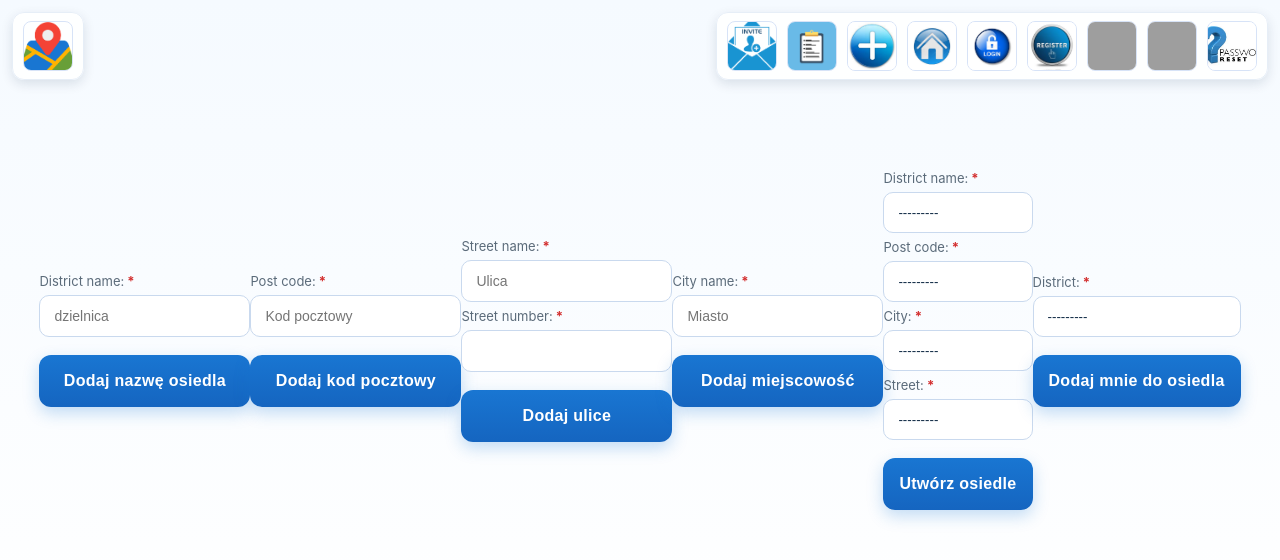
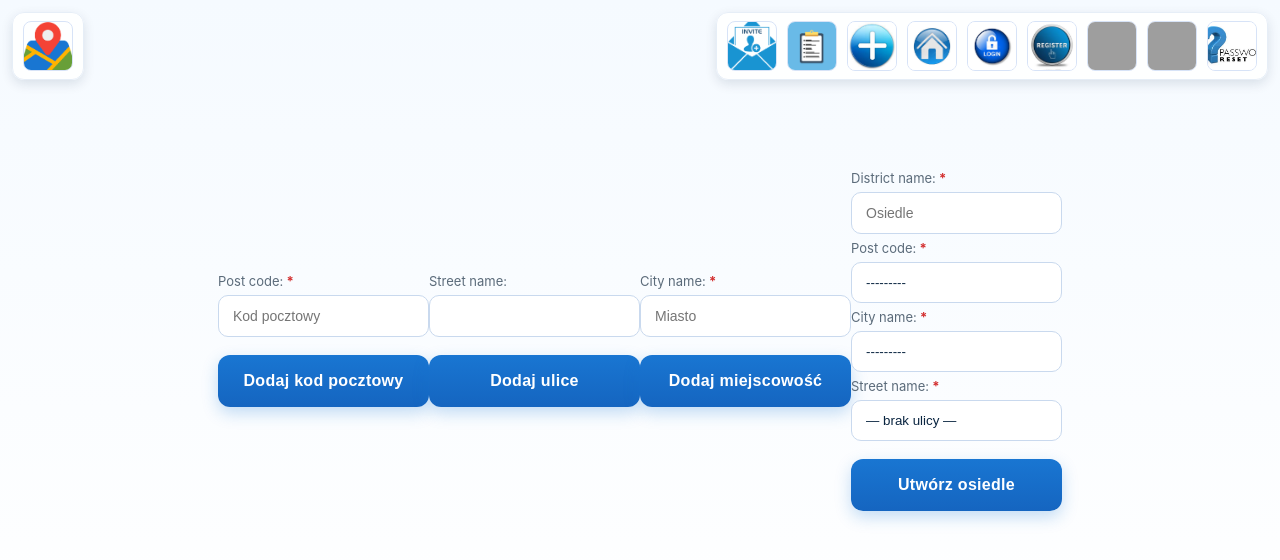
Before and after one commit to KubaWalasek/OgarnijParking, a Django app: page /parking_place/add_district/ in a window 1280 px wide. Shown: the top 560 px of the page. Run offline with Django 5.2, Linux system fonts and the light colour scheme; data that the repository does not hold is empty; parts of the project's set-up code (start-up, migrations or seed data) failed here and were passed over; grey boxes are pictures that could not be loaded.

Commit message:
widoki osiedla

```diff
--- a/parking_place/forms.py
+++ b/parking_place/forms.py
@@ -1,12 +1,5 @@
 from django import forms
-from .models import District,  ParkingPlaceData, PostCode, StreetName, CityName, DistrictName
-
-
-class DistrictNameForm(forms.ModelForm):
-    class Meta:
-        model = DistrictName
-        fields = ('district_name',)
-        widgets = {'district_name': forms.TextInput(attrs={'placeholder': 'dzielnica'})}
+from .models import District,  ParkingPlaceData, PostCode, StreetName, CityName
 
 
 class PostCodeForm(forms.ModelForm):
@@ -16,17 +9,12 @@ class PostCodeForm(forms.ModelForm):
         widgets = {'post_code': forms.TextInput(attrs={'placeholder': 'Kod pocztowy'})}
 
 
-
 class StreetNameForm(forms.ModelForm):
-    street_number = forms.CharField(required=False)
+    street_name = forms.CharField(required=False)
     class Meta:
         model = StreetName
-        fields = ('street_name', 'street_number')
-        widgets = {
-            'street_name': forms.TextInput(attrs={'placeholder': 'Ulica'}),
-            'street_number': forms.TextInput(attrs={'placeholder': 'Numer'})
-            }
-
+        fields = ('street_name',)
+        widgets = {'street_name': forms.TextInput(attrs={'placeholder': 'Ulica'})}
 
 
 class CityNameForm(forms.ModelForm):
@@ -36,17 +24,20 @@ class CityNameForm(forms.ModelForm):
         widgets = {'city_name': forms.TextInput(attrs={'placeholder': 'Miasto'})}
 
 
-
 class DistrictForm(forms.ModelForm):
     class Meta:
         model = District
-        fields = ('district_name', 'city', 'street', 'post_code')
+        fields = ('district_name', 'city_name', 'street_name', 'post_code')
         widgets = {
-            'district_name': forms.Select(),
+            'district_name': forms.TextInput(attrs={'placeholder': 'Osiedle'}),
             'post_code': forms.Select(),
-            'city': forms.Select(),
-            'street': forms.Select(),
+            'city_name': forms.Select(),
+            'street_name': forms.Select(),
         }
+    def __init__(self, *args, **kwargs):
+        super().__init__(*args, **kwargs)
+        self.fields['street_name'].required = False
+        self.fields['street_name'].empty_label = '— brak ulicy —'
 
 
 class ParkingPlaceDataForm(forms.ModelForm):
@@ -55,7 +46,11 @@ class ParkingPlaceDataForm(forms.ModelForm):
         fields = ('place_number', 'available_from', 'available_until', 'description')
 
 class AddUserToDistrictForm(forms.Form):
-       district = forms.ModelChoiceField(queryset=District.objects.all())
+       selected_districts = forms.ModelMultipleChoiceField(
+           queryset=District.objects.all(),
+           widget=forms.CheckboxSelectMultiple,
+           required=True
+       )
 
 
 class DistrictSearchForm(forms.Form):
--- a/parking_place/templates/add_district.html
+++ b/parking_place/templates/add_district.html
@@ -7,14 +7,6 @@
 {% block content %}
 <div class="form-hero">
 
-<form method="post" action="{% url 'add_district_name' %}" autocomplete="off">
-    {% csrf_token %}
-    <div class="form-row no-arrow-select">
-        {{ add_district_name_form.district_name.label_tag }} {{ add_district_name_form.district_name }}
-        {% for e in add_district_name_form.district_name.errors %}<div class="form-error">{{ e }}</div>{% endfor %}
-    </div>
-    <button type="submit" class="big-form-btn">Dodaj nazwę osiedla</button>
-</form>
 
 <form method="post" action="{% url 'add_post_code' %}" autocomplete="off">
     {% csrf_token %}
@@ -29,7 +21,7 @@
     {% csrf_token %}
     <div class="form-row no-arrow-select">
         {{ add_street_name_form.street_name.label_tag }} {{ add_street_name_form.street_name }}
-        {{ add_street_name_form.street_number.label_tag }} {{ add_street_name_form.street_number }}
+
         {% for e in add_street_name_form.street_name.errors %}<div class="form-error">{{ e }}</div>{% endfor %}
     </div>
     <button type="submit" class="big-form-btn">Dodaj ulice</button>
@@ -49,21 +41,14 @@
     <div class="form-row no-arrow-select">
         {{ create_district_form.district_name.label_tag }} {{ create_district_form.district_name }}
         {{ create_district_form.post_code.label_tag }} {{ create_district_form.post_code }}
-        {{ create_district_form.city.label_tag }} {{ create_district_form.city }}
-        {{ create_district_form.street.label_tag }} {{ create_district_form.street }}
+        {{ create_district_form.city_name.label_tag }} {{ create_district_form.city_name }}
+        {{ create_district_form.street_name.label_tag }} {{ create_district_form.street_name }}
 
         {% for e in district_name.errors %}<div class="form-error">{{ e }}</div>{% endfor %}
     </div>
     <button type="submit" class="big-form-btn">Utwórz osiedle</button>
 </form>
-<form method="post" action="{% url 'add_user_to_district' %}" autocomplete="off">
-    {% csrf_token %}
-    <div class="form-row no-arrow-select">
-        {{ add_user_to_district_form.district.label_tag }} {{ add_user_to_district_form.district }}
-        {% for e in add_user_to_district_form.district_name.errors %}<div class="form-error">{{ e }}</div>{% endfor %}
-    </div>
-    <button type="submit" class="big-form-btn">Dodaj mnie do osiedla</button>
-</form>
+
 
 
 </div>
--- a/parking_place/urls.py
+++ b/parking_place/urls.py
@@ -2,7 +2,7 @@ from django.urls import path
 
 from parking_place.views import map_view, AddPostCodeView, \
     AddStreetNameView, AddCityNameView, CreateDistrictView, AddParkingPlaceView, DistrictView, ParkingPlaceView, \
-    AddDistrictNameView, AddUserToDistrictView, AddDistrictView, AddUserToDistrictPkView
+    AddUserToDistrictView, AddDistrictView, AddUserToDistrictPkView
 
 urlpatterns = [
     path('map/', map_view, name='map_view'),
@@ -12,7 +12,6 @@ urlpatterns = [
     path('district/<int:pk>', AddUserToDistrictPkView.as_view(), name='add_user_to_district_pk'),
     path('add_district/', AddDistrictView.as_view(), name='add_district'),
     path('add_post_code/', AddPostCodeView.as_view(), name='add_post_code'),
-    path('add_district_name/', AddDistrictNameView.as_view(), name='add_district_name'),
     path('add_street_name/', AddStreetNameView.as_view(), name='add_street_name'),
     path('add_city_name/', AddCityNameView.as_view(), name='add_city'),
     path('create_district/', CreateDistrictView.as_view(), name='create_district'),
--- a/parking_place/views.py
+++ b/parking_place/views.py
@@ -3,8 +3,8 @@ from django.contrib.auth.mixins import LoginRequiredMixin
 from django.shortcuts import render, redirect
 from django.views import View
 from parking_place.forms import DistrictForm, PostCodeForm, StreetNameForm, CityNameForm, \
-    ParkingPlaceDataForm, DistrictNameForm, AddUserToDistrictForm, DistrictSearchForm
-from parking_place.models import District, DistrictName, PostCode, CityName, StreetName
+    ParkingPlaceDataForm, AddUserToDistrictForm, DistrictSearchForm
+from parking_place.models import District, PostCode, CityName, StreetName
 
 
 # Create your views here.
@@ -24,14 +24,20 @@ class PlaceListView(View):
 
 class AddUserToDistrictView(View):
     def post(self, request):
+
         add_user_to_district_form = AddUserToDistrictForm(request.POST)
         if add_user_to_district_form.is_valid():
-            district = add_user_to_district_form.cleaned_data['district']
-            district.signed_user.add(request.user)
-            messages.success(request, 'User added successfully!')
+            selected_districts = add_user_to_district_form.cleaned_data['selected_districts']
+            for district in selected_districts:
+                if not district.signed_user.filter(pk=request.user.pk).exists():
+                    district.signed_user.add(request.user)
+                    messages.success(request, 'You successfully joined selected districts.')
+            messages.error(request, 'You already joined selected districts.')
             return redirect('district')
-        messages.error(request, 'Invalid data!')
-        return redirect('district')
+
+
+
+
 
 class AddUserToDistrictPkView(View):
     def post(self, request,pk):
@@ -39,14 +45,14 @@ class AddUserToDistrictPkView(View):
         if not district.signed_user.filter(pk=request.user.pk).exists():
             district.signed_user.add(request.user)
             messages.success(request, 'User added successfully!')
-            return redirect('user_account')
+            return redirect('district')
         messages.error(request, 'You already joined this district!')
         return redirect('district')
 
 
 class DistrictView(View):
     def get(self, request):
-        add_district_name_form = DistrictNameForm()
+
         add_post_code_form = PostCodeForm()
         add_street_name_form = StreetNameForm()
         add_city_name_form = CityNameForm()
@@ -54,28 +60,33 @@ class DistrictView(View):
         add_user_to_district_form = AddUserToDistrictForm()
         district_search_form = DistrictSearchForm(request.GET or None)
 
-        districts = District.objects.all().order_by('district_name__district_name')
+        districts = District.objects.all().order_by('district_name')
+        print(districts)
         if district_search_form.is_valid():
             district_name = (district_search_form.cleaned_data.get('district_name') or '').strip()
             city_name = (district_search_form.cleaned_data.get('city_name') or '').strip()
             street_name = (district_search_form.cleaned_data.get('street_name') or '').strip()
             post_code = (district_search_form.cleaned_data.get('post_code') or '').strip()
+            print(district_name, city_name, street_name, post_code)
 
             if district_name:
-                districts = districts.filter(district_name__district_name__icontains=district_name)
+                districts = districts.filter(district_name__icontains=district_name)
+            print('name', districts.count())
 
             if city_name:
-                districts = districts.filter(city__city_name__icontains=city_name)
+                districts = districts.filter(city_name__city_name__icontains=city_name)
+            print('city',districts.count())
 
             if street_name:
-                districts = districts.filter(street__street_name__icontains=street_name)
+                districts = districts.filter(street_name__street_name__icontains=street_name)
+            print('streeet_name', districts.count())
 
             if post_code:
                 districts = districts.filter(post_code__post_code__icontains=post_code)
-
+            print('post_code', districts.count())
 
         return render(request, 'district.html', {
-            'add_district_name_form': add_district_name_form,
+
             'add_post_code_form': add_post_code_form,
             'add_street_name_form': add_street_name_form,
             'add_city_name_form': add_city_name_form,
@@ -83,12 +94,11 @@ class DistrictView(View):
             'add_user_to_district_form': add_user_to_district_form,
             'district_search_form': district_search_form,
             'districts': districts,
-
         })
 
 class AddDistrictView(View):
     def get(self, request):
-        add_district_name_form = DistrictNameForm()
+
         add_post_code_form = PostCodeForm()
         add_street_name_form = StreetNameForm()
         add_city_name_form = CityNameForm()
@@ -96,7 +106,7 @@ class AddDistrictView(View):
         add_user_to_district_form = AddUserToDistrictForm()
 
         return render(request, 'add_district.html', {
-            'add_district_name_form': add_district_name_form,
+
             'add_post_code_form': add_post_code_form,
             'add_street_name_form': add_street_name_form,
             'add_city_name_form': add_city_name_form,
@@ -113,20 +123,6 @@ class ParkingPlaceView(View):
         })
 
 
-class AddDistrictNameView(View):
-
-    def post(self, request):
-        add_district_name_form = DistrictNameForm(request.POST)
-        if add_district_name_form.is_valid():
-            district_name = add_district_name_form.cleaned_data['district_name']
-            if DistrictName.objects.filter(district_name=district_name).exists():
-                messages.error(request, 'District name already exists!')
-                return redirect('add_district')
-            add_district_name_form.save()
-            messages.success(request, 'District name added successfully!')
-            return redirect('add_district')
-        messages.error(request, 'Invalid data!')
-        return redirect('add_district')
 
 class AddPostCodeView(View):
 
@@ -178,20 +174,12 @@ class CreateDistrictView(View):
     def post(self, request):
         create_district_form = DistrictForm(request.POST)
         if create_district_form.is_valid():
-            district_name = create_district_form.cleaned_data['district_name']
-            city_name = create_district_form.cleaned_data['city']
-            street_name = create_district_form.cleaned_data['street']
-            post_code = create_district_form.cleaned_data['post_code']
-            if District.objects.filter(
-                district_name=district_name,
-                city=city_name,
-                street=street_name,
-                post_code=post_code).exists():
-                messages.error(request, 'District already exists!')
-                return redirect('add_district')
+
+
             create_district_form.save()
             messages.success(request, 'District created successfully!')
             return redirect('add_district')
+        messages.error(request, 'Invalid district data!')
         return redirect('add_district')
 
 class AddParkingPlaceView(View):
```
Also changed, not shown: parking_place/models.py (+17 -19 lines), parking_place/templates/district.html (+6 -16 lines), parking_place/migrations/0001_initial.py, parking_place/migrations/0002_districtname_alter_district_district_name.py (deleted), parking_place/migrations/0003_districtname_uniq_district_name_ci.py (deleted), parking_place/migrations/0004_cityname_uniq_city_name_ci_and_more.py (deleted).
